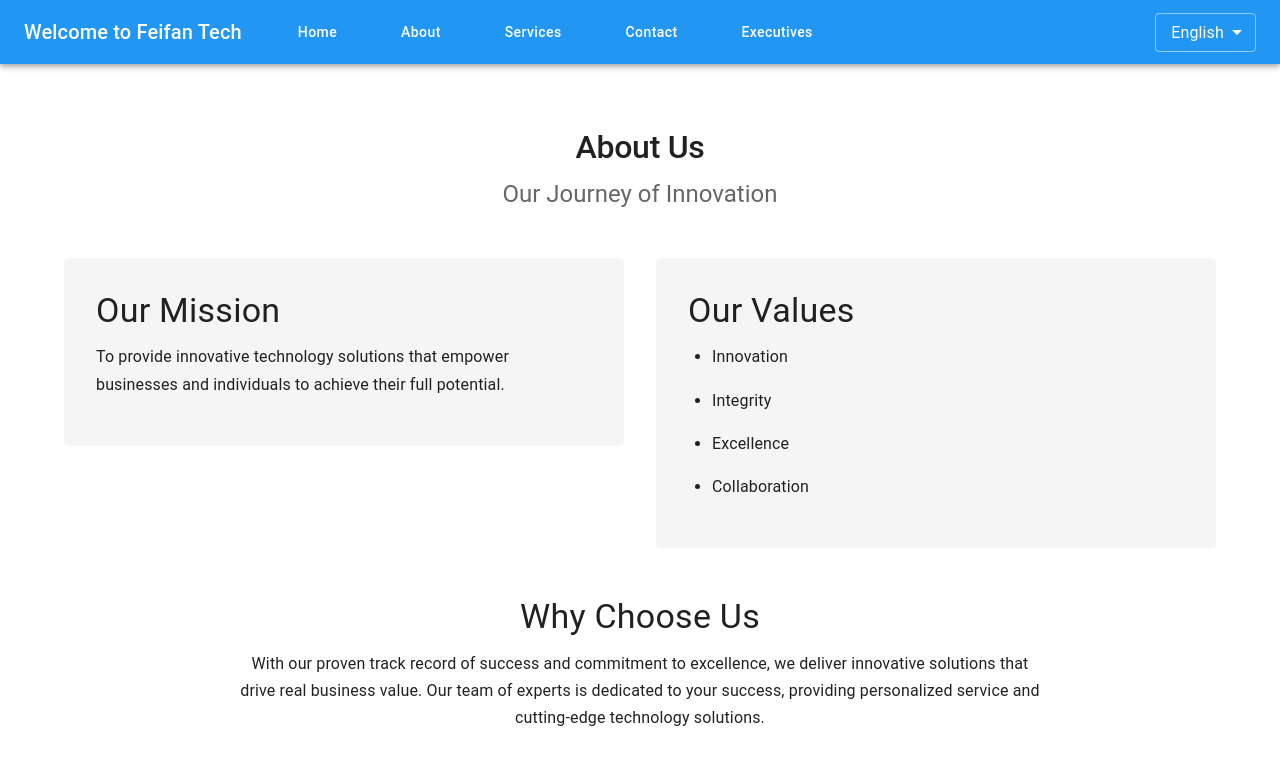
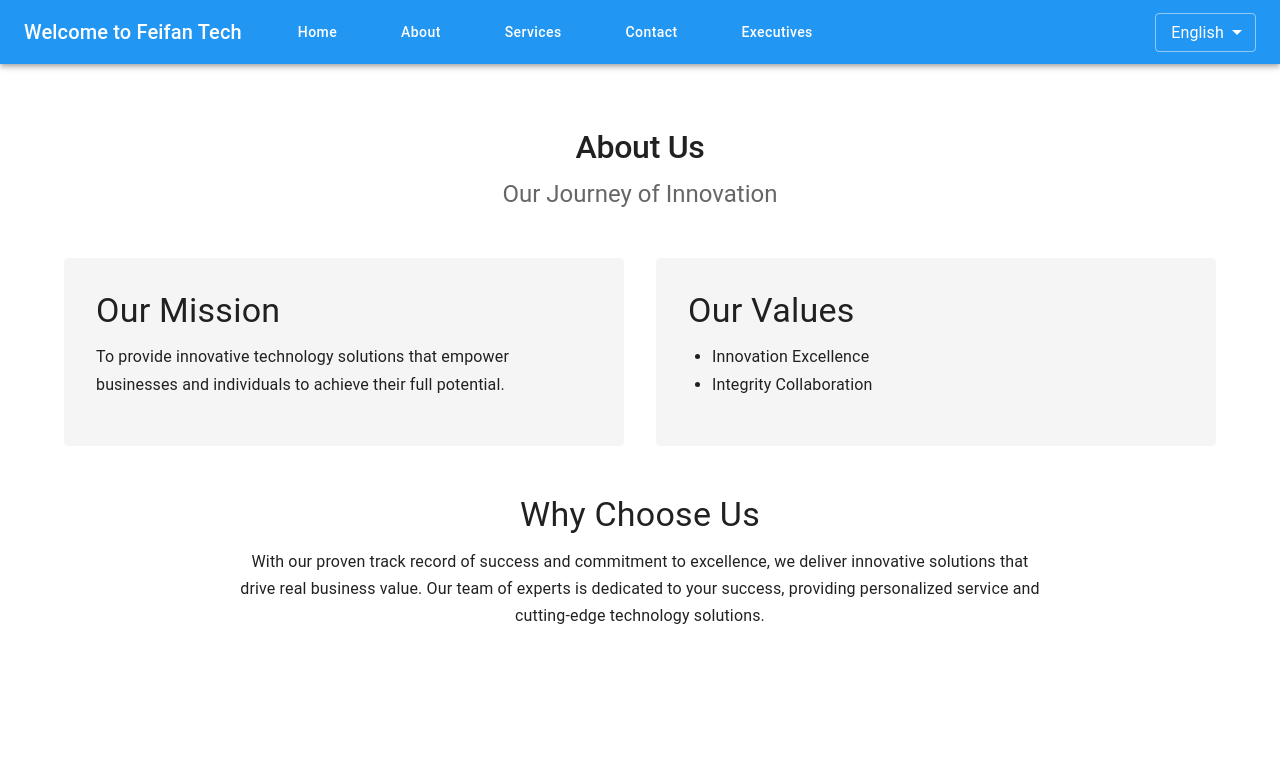
Before and after one commit to xiejinian/feifan, a React (Create React App) app: page /#/about in a window 1280 px wide. Shown: the top 764 px of the page. Built offline with nearby package versions, Linux system fonts and the light colour scheme.

Commit message:
add executives page

```diff
--- a/public/locales/zh/translation.json
+++ b/public/locales/zh/translation.json
@@ -3,9 +3,9 @@
   "navigation": {
     "home": "首页",
     "about": "关于我们",
-    "services": "服务",
+    "services": "产品服务",
     "contact": "联系我们",
-    "executives": "高管"
+    "executives": "管理团队"
   },
   "common": {
     "loading": "加载中...",
@@ -102,7 +102,7 @@
     }
   },
   "executives": {
-    "title": "领导团队",
+    "title": "管理团队",
     "subtitle": "认识推动我们愿景和成功的管理团队",
     "positions": {
       "ceo": "首席执行官",
--- a/src/pages/About.tsx
+++ b/src/pages/About.tsx
@@ -12,10 +12,8 @@ const About = () => {
   };
 
   const values = [
-    t('about.values.innovation'),
-    t('about.values.integrity'),
-    t('about.values.excellence'),
-    t('about.values.collaboration')
+    t('about.values.innovation') + '  ' + t('about.values.excellence'),
+    t('about.values.integrity') + "  " + t('about.values.collaboration')
   ];
 
   return (
@@ -42,6 +40,7 @@ const About = () => {
               animate="visible"
               variants={fadeIn}
               transition={{ duration: 0.6, delay: 0.2 }}
+              style={{ height: '100%' }}
             >
               <Paper elevation={0} sx={{ p: 4, height: '100%' }}>
                 <Typography variant="h4" gutterBottom>
@@ -60,6 +59,7 @@ const About = () => {
               animate="visible"
               variants={fadeIn}
               transition={{ duration: 0.6, delay: 0.4 }}
+              style={{ height: '100%' }}
             >
               <Paper elevation={0} sx={{ p: 4, height: '100%' }}>
                 <Typography variant="h4" gutterBottom>
@@ -67,7 +67,7 @@ const About = () => {
                 </Typography>
                 <Box component="ul" sx={{ m: 0, pl: 3 }}>
                   {values.map((value, index) => (
-                    <Typography component="li" key={index} paragraph>
+                    <Typography component="li" key={index}>
                       {value}
                     </Typography>
                   ))}
```
